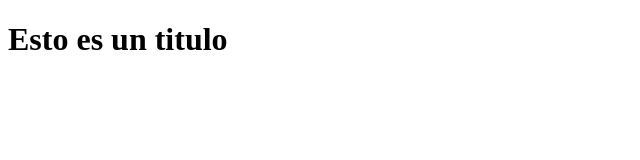
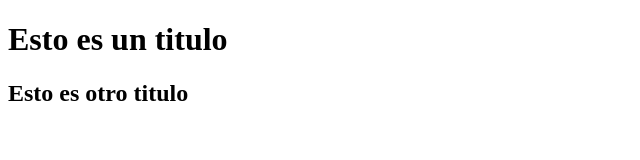
Before and after one commit to Antoniodc11/mi_repositorio, a plain HTML site: page index.html in a window 1280 px wide. Shown: the whole page, without its empty margins (0-640 px from the left). Drawn offline with Linux system fonts and the light colour scheme.

Commit message:
Modificacion del archivo agregue un  h2

```diff
--- a/index.html
+++ b/index.html
@@ -8,5 +8,6 @@
 </head>
 <body>
     <h1>Esto es un titulo</h1>
+    <h2> Esto es otro titulo</h2>
 </body>
 </html>
```
